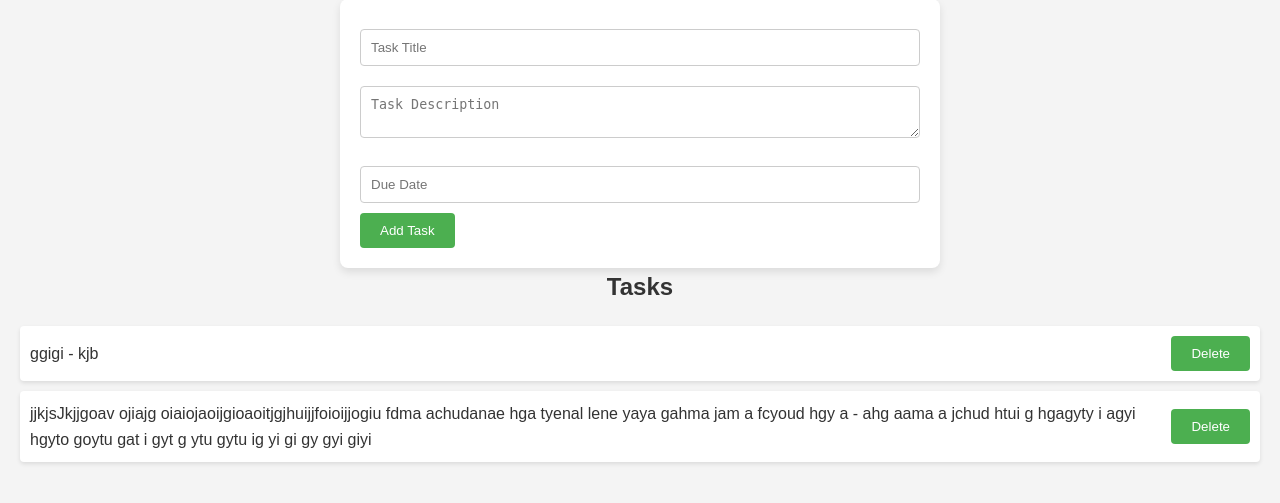
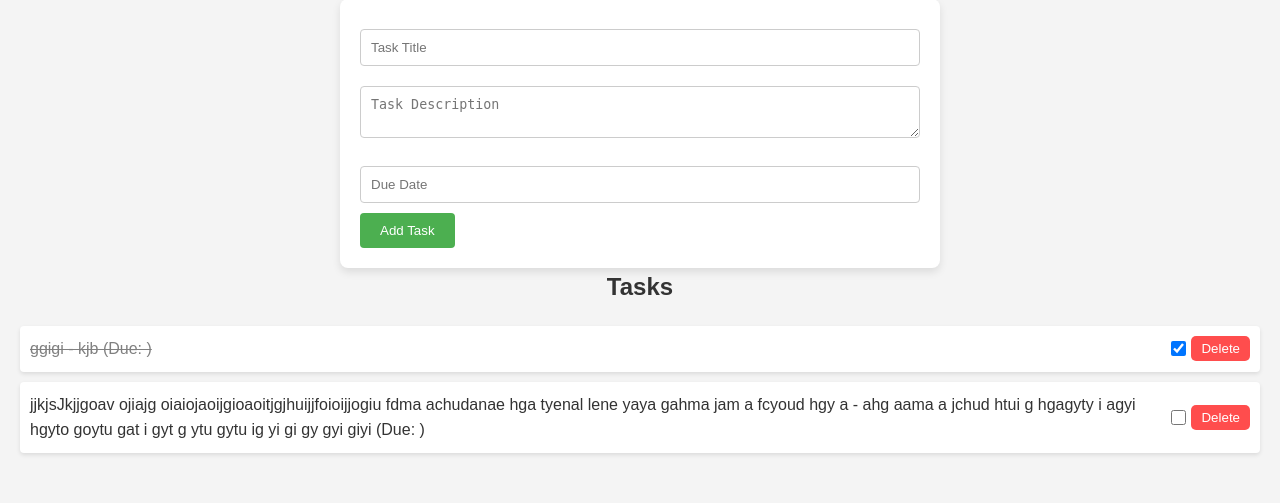
Before and after one commit to ankit-modi39/TaskManager, a Flask app: page / in a window 1280 px wide. Shown: the part 92-595 px from the top of the page. Run offline with Flask 3, Linux system fonts and the light colour scheme.

Commit message:
addedCheckbox

```diff
--- a/app.py
+++ b/app.py
@@ -29,6 +29,7 @@
     title = data['title']
     description = data['description']
     due_date = data['due_date']
+    completed=False
     task = Task(title=title, description=description, due_date=due_date)
     db.session.add(task)
     db.session.commit()
@@ -47,6 +48,18 @@
         db.session.commit()
     return '', 204
 
+@app.route('/update_status/<int:task_id>', methods=['PUT'])
+def update_status(task_id):
+    data = request.json
+    task = Task.query.get(task_id)
+    if task:
+        task.completed = data['completed']
+        db.session.commit()
+        return '',204
+    else:
+        return jsonify({"error": "Task not found"}), 404
+
+
 def init_db():
     with app.app_context():
         db.create_all()
--- a/models/task.py
+++ b/models/task.py
@@ -5,7 +5,7 @@
     title = db.Column(db.String(100), nullable=False)
     # description = db.Column(db.String(300), nullable=False)
     # due_date = db.Column(db.String(20), nullable=True)
-    #completed = db.Column(db.Boolean, default=False)
+    completed = db.Column(db.Boolean, default=False)
     description = db.Column(db.Text)
     due_date = db.Column(db.String(10))  # Store as YYYY-MM-DD
     def __repr__(self):
--- a/static/css/style.css
+++ b/static/css/style.css
@@ -99,3 +99,40 @@
         padding-left: 20px;
     }
 }
+
+/* Style for the task list item content */
+.task-content {
+    display: inline-block;
+    margin-right: 10px;
+}
+
+.task-content.completed {
+    text-decoration: line-through;
+    color: gray;
+}
+
+/* Style for the actions container (checkbox and delete button) */
+.task-actions {
+    display: inline-flex;
+    align-items: center;
+    gap: 5px; /* Space between checkbox and button */
+}
+
+.task-actions input[type="checkbox"] {
+    margin: 0;
+    width: 15px;
+    height: 15px;
+}
+
+.task-actions button {
+    background-color: #ff4d4d;
+    color: white;
+    border: none;
+    padding: 5px 10px;
+    border-radius: 5px;
+    cursor: pointer;
+}
+
+.task-actions button:hover {
+    background-color: #e60000;
+}
--- a/static/js/script.js
+++ b/static/js/script.js
@@ -15,7 +15,7 @@
         body: JSON.stringify({
             title: title,
             description: description,
-            due_date: due_date
+            due_date: due_date,
         })
     })
     .then(response => response.json())
@@ -24,8 +24,21 @@
         const taskList = document.getElementById('task-list');
         const newTask = document.createElement('li');
         newTask.id = data.id;
-        newTask.innerHTML = `${data.title} - ${data.description} <button onclick="deleteTask(${data.id})">Delete</button>`;
+        newTask.innerHTML = `
+            <span class="task-content ${data.completed ? 'completed' : ''}">
+                ${data.title} - ${data.description} (Due: ${data.due_date})
+            </span>
+            <div class="task-actions">
+                <input
+                    type="checkbox"
+                    id="checkbox-${data.id}"
+                    onchange="toggleTaskStatus(${data.id}, this.checked)"
+                >
+                <button onclick="deleteTask(${data.id})">Delete</button>
+            </div>
+        `;
         taskList.appendChild(newTask);
+
 
         // Clear form inputs
         document.getElementById('title').value = '';
@@ -34,6 +47,30 @@
     })
     .catch(error => console.error('Error:', error));
 });
+
+function toggleTaskStatus(taskId, isChecked) {
+    fetch(`/update_status/${taskId}`, {
+        method: 'PUT',
+        headers: {
+            'Content-Type': 'application/json'
+        },
+        body: JSON.stringify({ completed: isChecked })
+    })
+    .then(() => {
+        // Find the specific span within the li
+        const taskElement = document.getElementById(`${taskId}`); // Select the li element
+        const taskContent = taskElement.querySelector('.task-content'); // Select the span inside li
+
+        if (isChecked) {
+            taskContent.classList.add('completed');
+        } else {
+            taskContent.classList.remove('completed');
+        }
+    })
+    .catch(error => console.error('Error:', error));
+}
+
+
 
 // Handling task deletion using Fetch API
 function deleteTask(taskId) {
--- a/templates/index.html
+++ b/templates/index.html
@@ -19,12 +19,24 @@
     <h2>Tasks</h2>
     <ul id="task-list">
         {% for task in tasks %}
-        <li id="{{ task.id }}">{{ task.title }} - {{ task.description }}
-            <button onclick="deleteTask('{{ task.id }}')">Delete</button>
+        <li id="{{ task.id }}">
+            <span class="task-content {{ 'completed' if task.completed else '' }}">
+                {{ task.title }} - {{ task.description }} (Due: {{ task.due_date }})
+            </span>
+            <div class="task-actions">
+                <input
+                    type="checkbox"
+                    id="checkbox-{{ task.id }}"
+                    {% if task.completed %}checked{% endif %}
+                    onchange="toggleTaskStatus('{{ task.id }}', this.checked)"
+                >
+                <button onclick="deleteTask('{{ task.id }}')">Delete</button>
+            </div>
         </li>
         {% endfor %}
     </ul>
 
-    <script src="{{ url_for('static', filename='js/script.js') }}"></script>
+
+    <script src="{{ url_for('static', filename='js/script.js') }}?v=3"></script>
 </body>
 </html>
```
Also changed, not shown: instance/task_manager.db (added), 1 other file.
